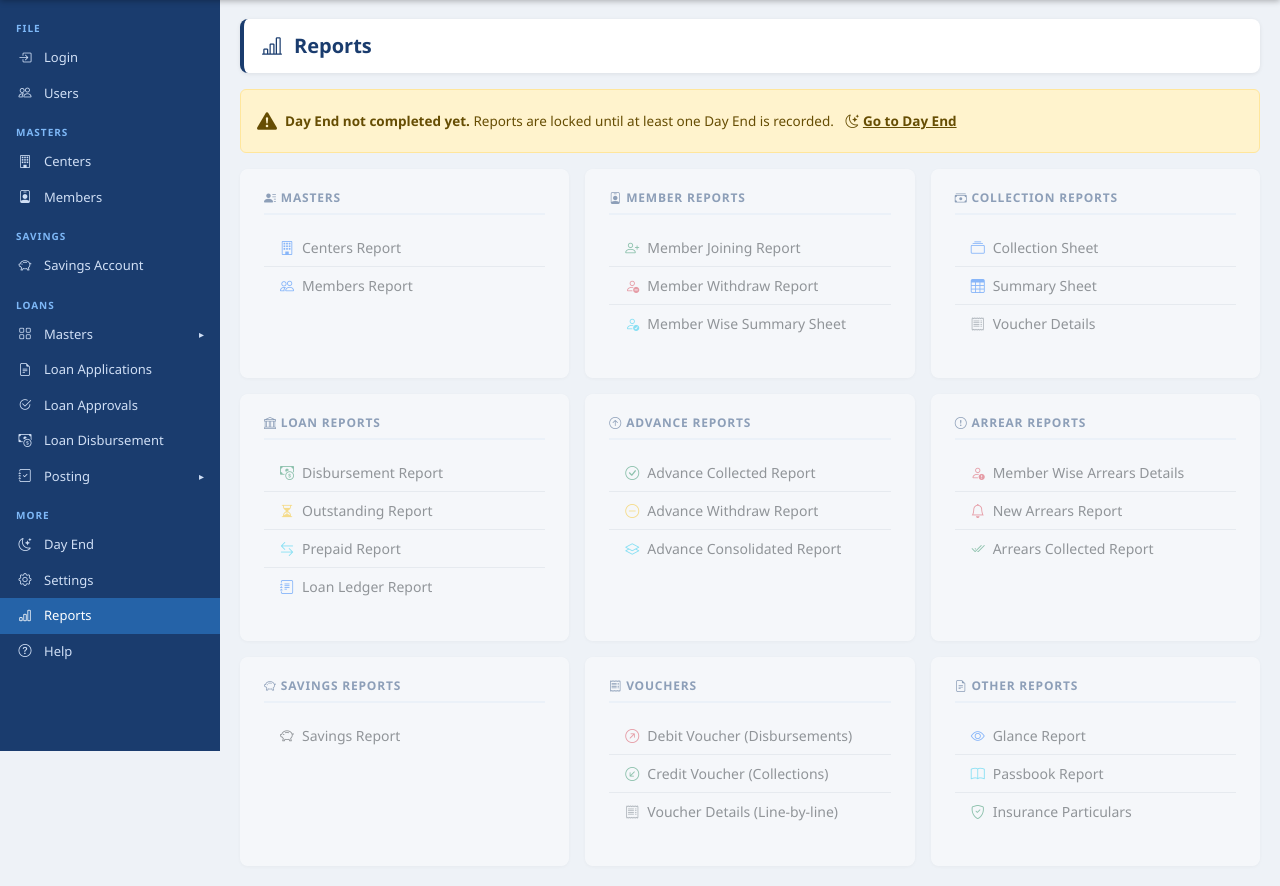
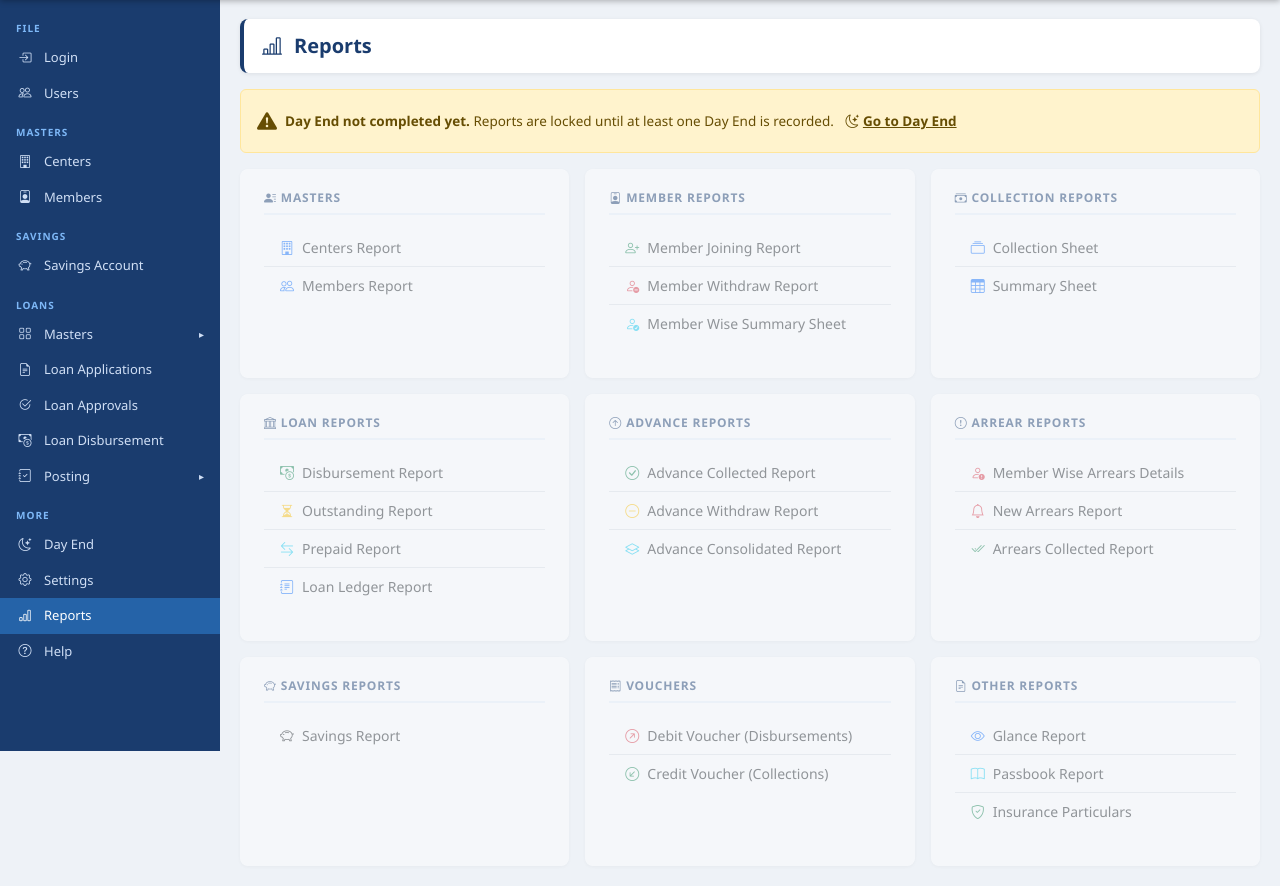
Before and after one commit to NikhithaGottipati06/Mythri-Associates-LMS, a Flask app: page /reports in a window 1280 px wide. Shown: the part 49-935 px from the top of the page. Run offline with Flask 3, Linux system fonts and the light colour scheme; the visitor is signed in with stand-in values (Sample User, id 1); data that the repository does not hold is empty.

Commit message:
Remove Voucher Details links; Vouchers section now shows only separate Credit and Debit Voucher reports
Co-Authored-By: Claude Sonnet 4.6 <noreply@anthropic.com>

```diff
--- a/templates/reports.html
+++ b/templates/reports.html
@@ -69,9 +69,6 @@
         </a>
         <a href="{{ url_for('report_summary_sheet') }}" class="list-group-item list-group-item-action">
           <i class="bi bi-table me-2 text-primary"></i>Summary Sheet
-        </a>
-        <a href="{{ url_for('report_voucher_details') }}" class="list-group-item list-group-item-action">
-          <i class="bi bi-receipt me-2 text-secondary"></i>Voucher Details
         </a>
       </div>
     </div>
@@ -152,9 +149,6 @@
         <a href="{{ url_for('report_voucher_credit') }}" class="list-group-item list-group-item-action">
           <i class="bi bi-arrow-down-left-circle me-2 text-success"></i>Credit Voucher (Collections)
         </a>
-        <a href="{{ url_for('report_voucher_details') }}" class="list-group-item list-group-item-action">
-          <i class="bi bi-receipt me-2 text-secondary"></i>Voucher Details (Line-by-line)
-        </a>
       </div>
     </div>
   </div>
```
